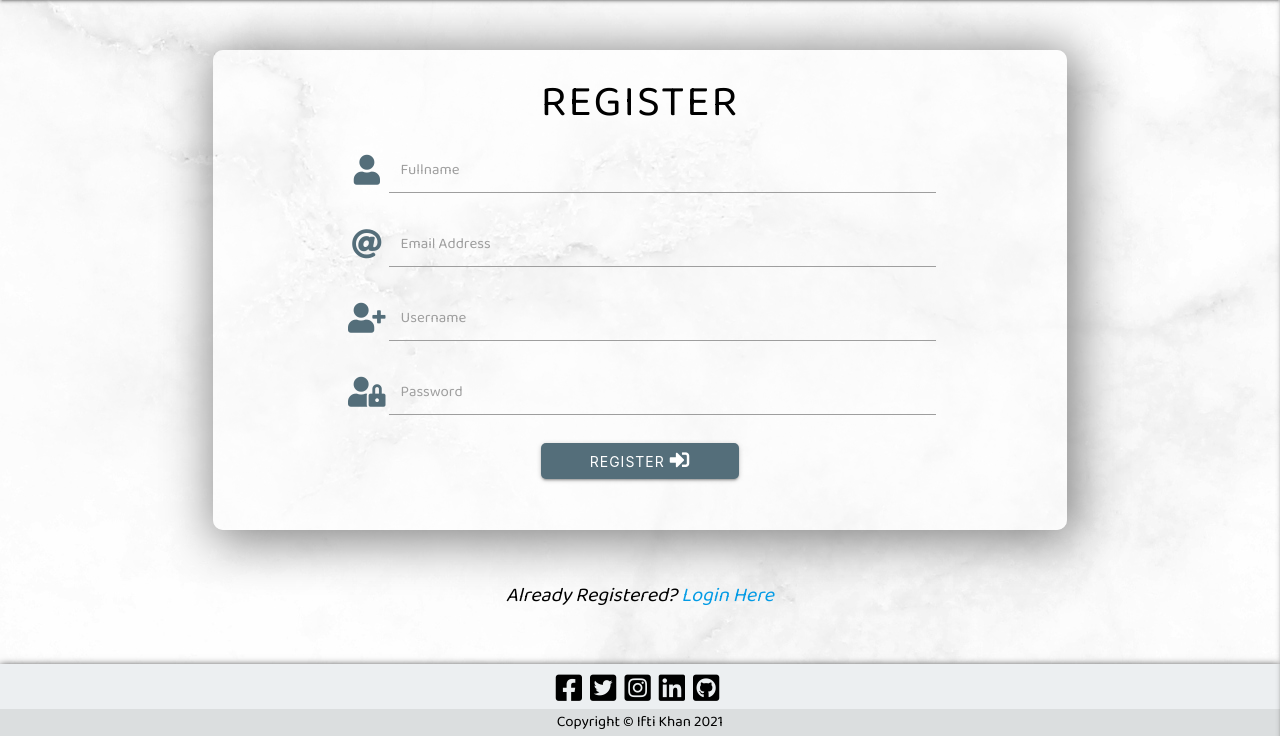
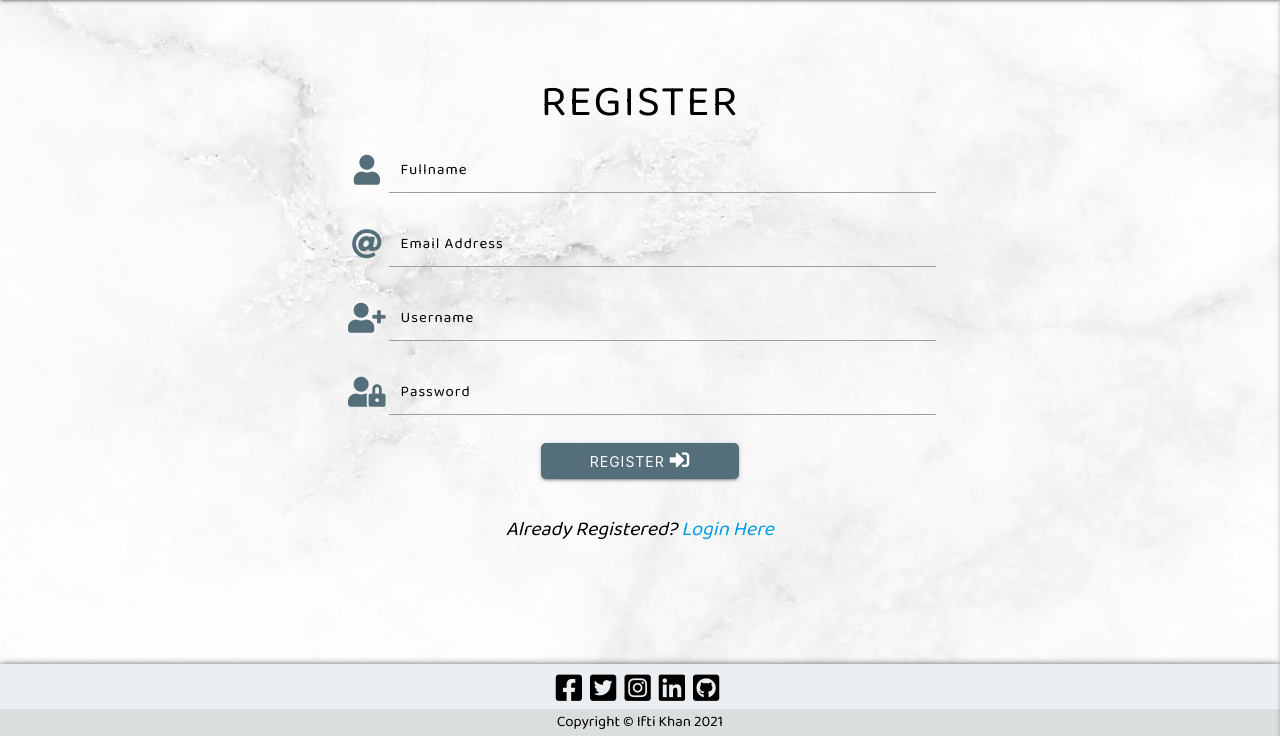
Before and after one commit to ifti-khan/cookbook, a Flask app: page /registration in a window 1280 px wide. Shown: the part 64-800 px from the top of the page. Run offline with Flask 2, Linux system fonts and the light colour scheme; some libraries are stand-ins or nearby versions.

Commit message:
mod: removed register, login and home con shadow and bg color

```diff
--- a/static/css/style.css
+++ b/static/css/style.css
@@ -72,11 +72,7 @@ footer {
 }
 
 .welcome-con {
-    background-color: rgba(255, 255, 255, 0.5);
-    height: 500px;
     text-align: center;
-    border-radius: 10px;
-    box-shadow:5px 5px 50px 5px grey;
 }
 
 .welcome-con h2 {
@@ -107,6 +103,7 @@ footer {
     margin-bottom: 15px;
     font-size: 16px;
     font-style: italic;
+    letter-spacing: 1px;
 }
 
 #index-help-message {
@@ -127,15 +124,15 @@ footer {
 }
 
 .register-con {
-    background-color: rgba(255, 255, 255, 0.5);
-    height: 480px;
     text-align: center;
-    border-radius: 10px;
-    box-shadow:5px 5px 50px 5px grey;
+}
+
+.black-text {
+    letter-spacing: 1px;
 }
 
 .login-message p, .reg-message p {
-    margin-top: 50px;
+    margin-top: 15px;
     font-size: 20px;
     font-style: italic;
 }
@@ -147,11 +144,7 @@ footer {
 }
 
 .login-con {
-    background-color: rgba(255, 255, 255, 0.5);
-    height: 325px;
     text-align: center;
-    border-radius: 10px;
-    box-shadow:5px 5px 50px 5px grey;
 }
 
 /*recipe.html*/
--- a/templates/login.html
+++ b/templates/login.html
@@ -12,7 +12,7 @@
                     <i class="fas fa-user-plus prefix blue-grey-text text-darken-1"></i>
                     <input id="username" name="username" type="text" minlength="5" maxlength="30"
                         pattern="^[a-zA-Z0-9]{5,15}$" class="validate" required>
-                    <label for="username">Username</label>
+                    <label for="username" class="black-text">Username</label>
                 </div>
             </div>
 
@@ -22,7 +22,7 @@
                     <i class="fas fa-user-lock prefix blue-grey-text text-darken-1"></i>
                     <input id="password" name="password" type="password" minlength="5"
                         maxlength="20" pattern="^[a-zA-Z0-9]{5,15}$" class="validate" required>
-                    <label for="password">Password</label>
+                    <label for="password" class="black-text">Password</label>
                 </div>
             </div>
 
--- a/templates/register.html
+++ b/templates/register.html
@@ -12,7 +12,7 @@
                     <i class="fas fa-user prefix blue-grey-text text-darken-1"></i>
                     <input id="fullname" name="fullname" type="text" minlength="5" maxlength="25"
                         pattern="^[a-zA-Z0-9]{5,15}$" class="validate" required>
-                    <label for="fullname">Fullname</label>
+                    <label for="fullname" class="black-text">Fullname</label>
                 </div>
             </div>
 
@@ -22,7 +22,7 @@
                     <i class="fas fa-at prefix blue-grey-text text-darken-1"></i>
                     <input id="email" name="email" type="email" minlength="5" maxlength="30"
                         pattern="^[a-zA-Z0-9]{5,15}$" class="validate" required>
-                    <label for="email">Email Address</label>
+                    <label for="email" class="black-text">Email Address</label>
                 </div>
             </div>
 
@@ -32,7 +32,7 @@
                     <i class="fas fa-user-plus prefix blue-grey-text text-darken-1"></i>
                     <input id="username" name="username" type="text" minlength="5" maxlength="30"
                         pattern="^[a-zA-Z0-9]{5,15}$" class="validate" required>
-                    <label for="username">Username</label>
+                    <label for="username" class="black-text">Username</label>
                 </div>
             </div>
 
@@ -42,7 +42,7 @@
                     <i class="fas fa-user-lock prefix blue-grey-text text-darken-1"></i>
                     <input id="password" name="password" type="password" minlength="5"
                         maxlength="20" pattern="^[a-zA-Z0-9]{5,15}$" class="validate" required>
-                    <label for="password">Password</label>
+                    <label for="password" class="black-text">Password</label>
                 </div>
             </div>
 
```
